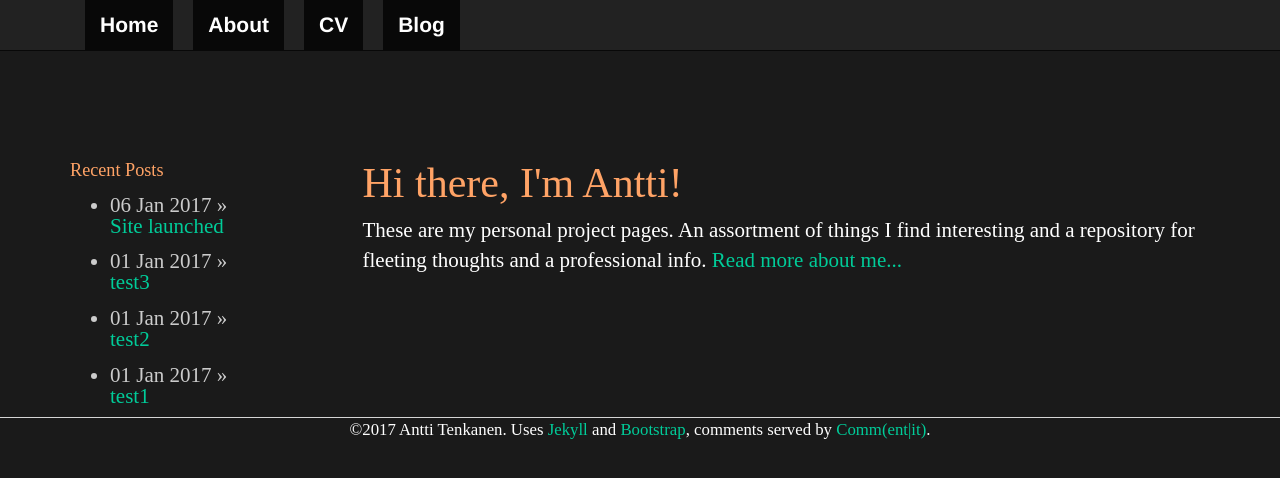
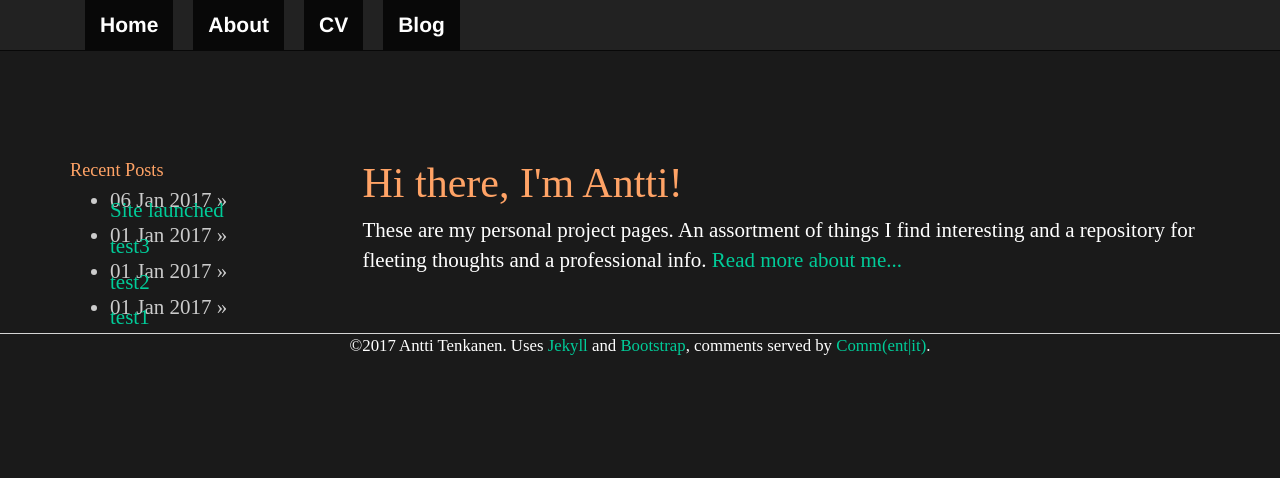
Before and after one commit to plantecophys/plantecophys, a Jekyll site: the page built from index.html, in a window 1280 px wide. Shown: the top 478 px of the page. Built offline with Jekyll 4.4.1, drawn with Linux system fonts in a browser that asks for light colours; the list of posts is cut into pages by our own code.

Commit message:
Update main.css

```diff
--- a/css/main.css
+++ b/css/main.css
@@ -102,7 +102,7 @@ ul.blog li {
 }
 .recentposts li {
     margin-top: .7em;
-    line-height: 1em;
+    line-height: 0.5em;
     color: #cccccc;
 }
 /* Recent Posts box loppuu*/
```
